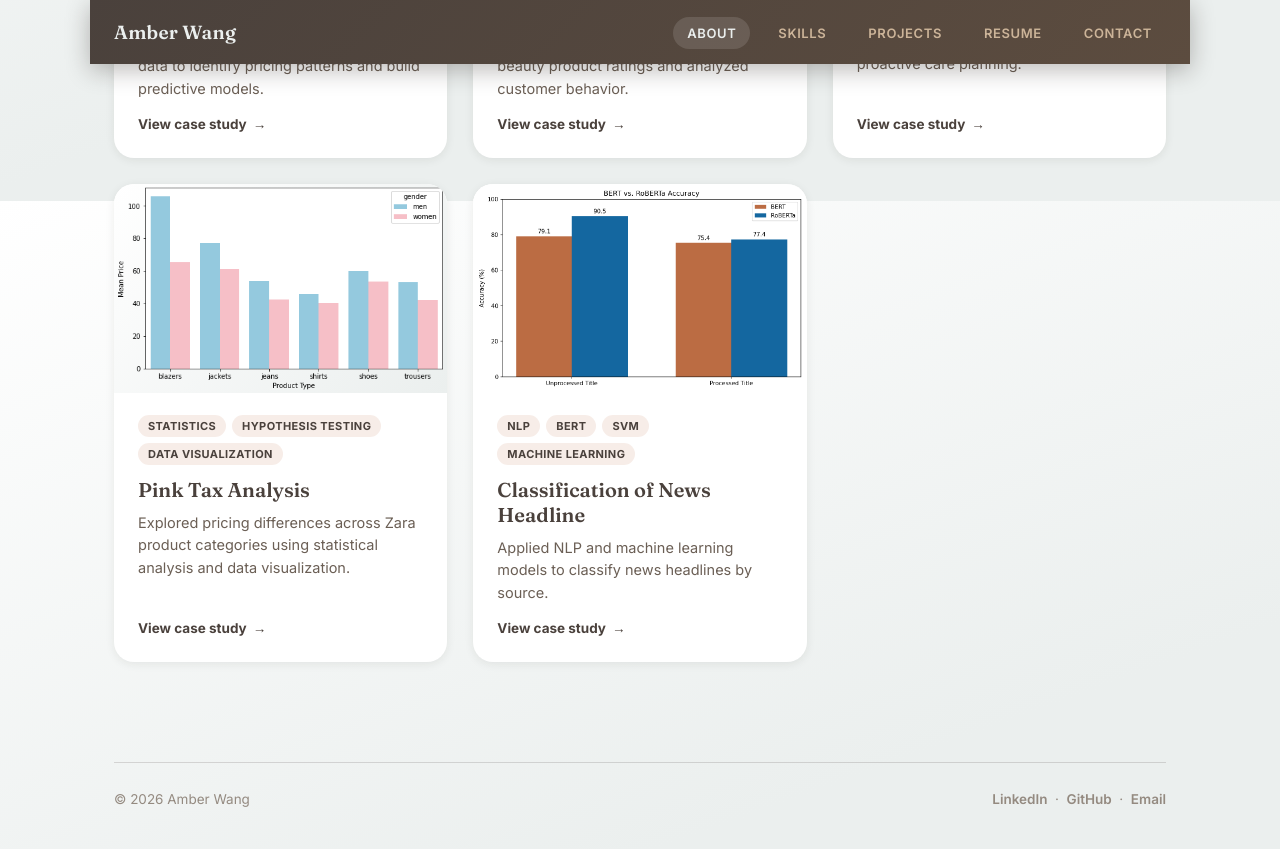
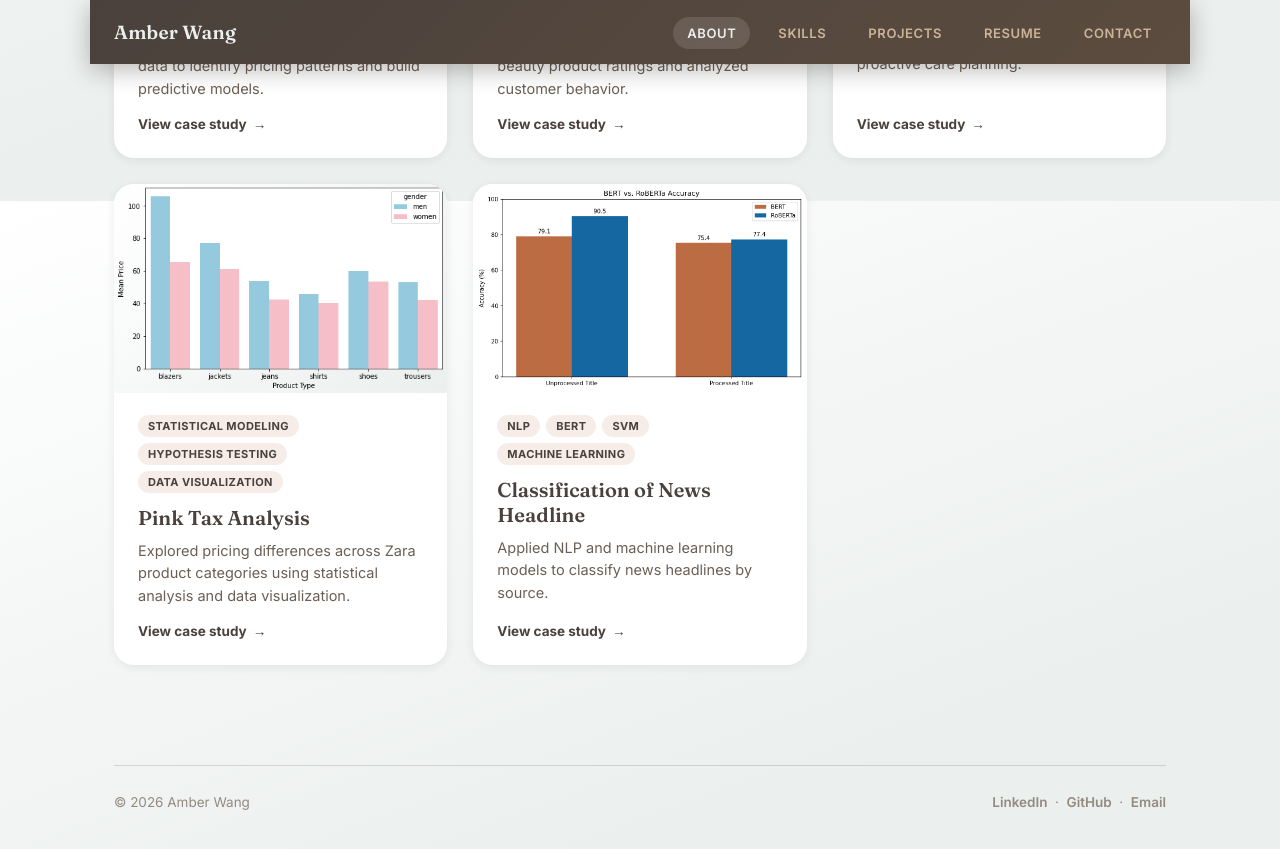
Before and after one commit to amberrrwang/amberrrwang.github.io, a Jekyll site: the page built from index.html, in a window 1280 px wide and 900 px high, scrolled down 1599 px. Shown: the top 849 px of the window. Built offline with Jekyll 4.4.1, drawn with Linux system fonts in a browser that asks for light colours.

Commit message:
Change Pink Tax tag to Statistical Modeling

```diff
--- a/index.html
+++ b/index.html
@@ -93,7 +93,7 @@
     <a class="card reveal" href="/pink-tax-analysis/">
       <div class="thumb"><img src="/images/mean-price.png" alt="Mean price comparison chart from the pink tax analysis"></div>
       <div class="card-body">
-        <div class="tags"><span>Statistics</span><span>Hypothesis Testing</span><span>Data Visualization</span></div>
+        <div class="tags"><span>Statistical Modeling</span><span>Hypothesis Testing</span><span>Data Visualization</span></div>
         <h3>Pink Tax Analysis</h3>
         <p>Explored pricing differences across Zara product categories using statistical analysis and data visualization.</p>
         <span class="card-link">View case study <span class="arrow">&rarr;</span></span>
```
Also changed, not shown: pink-tax-analysis.md (+1 -1 lines).
